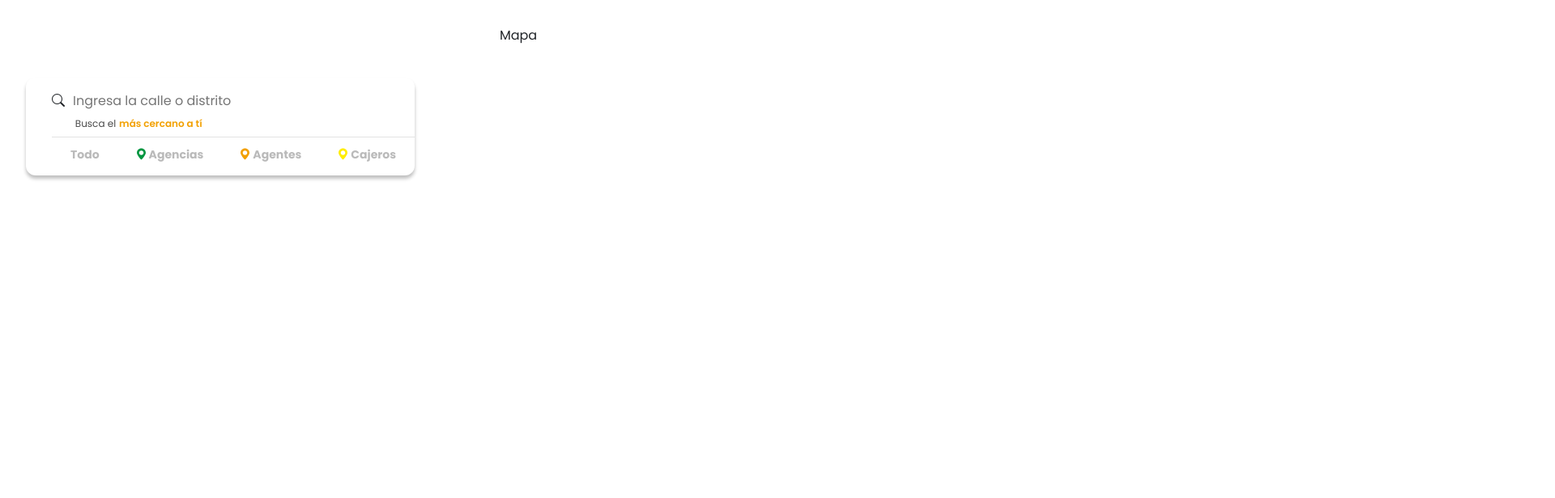
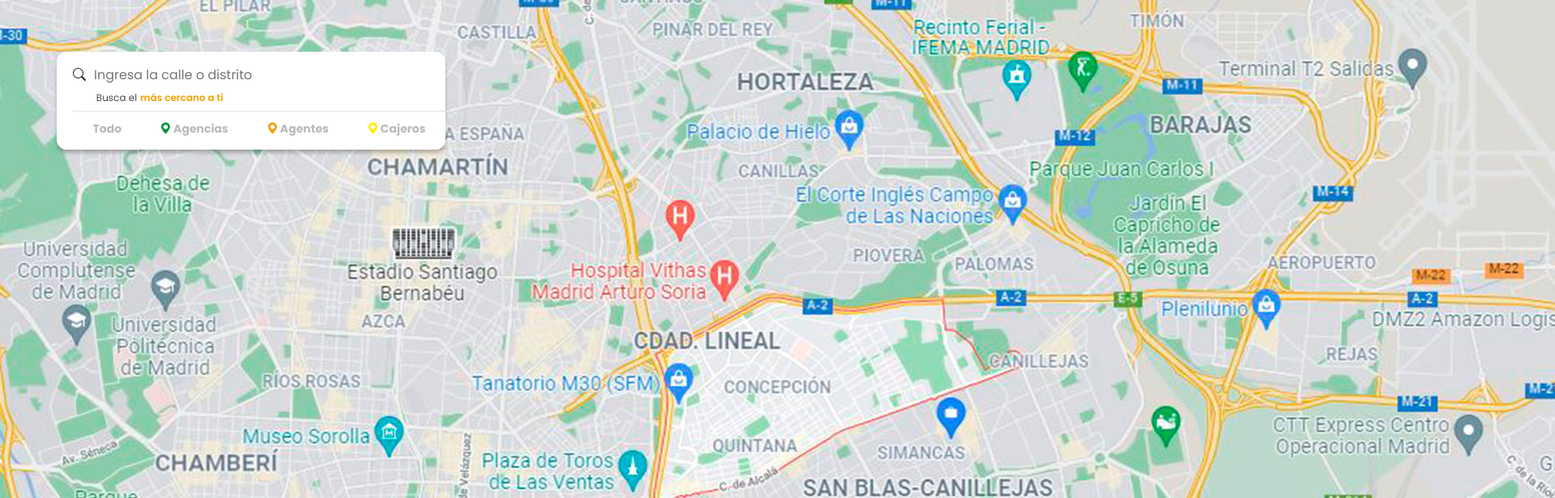
Before and after one commit to AlexandraValdez/MiBanco, a React (Vite) app in the folder mibanco/: page / in a window 1280 px wide. Shown: the top 616 px of the page at 81% size, 1920 px wide, since content can reach past the window. Built offline with nearby package versions, Linux system fonts and the light colour scheme; no server answers.

Commit message:
componente mapa, buscador responsive

```diff
--- a/mibanco/src/App.css
+++ b/mibanco/src/App.css
@@ -1,21 +1,19 @@
 #root {
   max-width: 1280px;
-  margin: 0 auto;
-  padding: 2rem;
+  /* margin: 0 auto; */
   text-align: center;
 }
 
 p {
   margin: 0;
 }
+
 /* mapa */
 
 .container-fluid {
-  margin-right: auto;
-  margin-left: auto;
+  margin: 0;
   padding-left: 0;
   padding-right: 0;
-  border: 1solid black;
   width: auto;
   height: auto;
 }
@@ -23,15 +21,17 @@
 /* Buscador */
 
 .buscador-container {
+  position: absolute;
   height: 96px;
   padding-left: 10px;
   padding-right: 10px;
-  margin-top: 16px;
+  margin-top: 64px;
   width: 94%;
-  margin-left: 3%;
+  margin-left: 70px;
   border-radius: 12px;
   transform: translateY(0px);
   transition: transform 0.5s ease;
+  background-color: white;
   box-shadow: 0px 4px 4px 0px rgba(0, 0, 0, 0.25);
 }
 
@@ -98,8 +98,7 @@
 
 /* media query buscador */
 
-@media (max-width: 768px) {
-  /* Oculta el elemento <p> en pantalla móvil */
+@media (max-width: 425px) {
   .text-content {
     display: none;
   }
@@ -111,8 +110,7 @@
     position: absolute;
     border-radius: 12px;
     height: 121px;
-    padding-left: 32px;
-    margin-left: auto;
+    padding-left: 20px;
     margin-top: 64px;
     padding-right: 0px;
   }
--- a/mibanco/src/App.jsx
+++ b/mibanco/src/App.jsx
@@ -49,9 +49,9 @@
     <>
       <Buscador />
       <Mapa />
-      {/* <BannerApp />
+      <BannerApp />
       <Contactanos />
-      <Siguenos /> */}
+      <Siguenos />
       {/* <Agencias /> */}
     </>
   );
--- a/mibanco/src/components/Buscador.jsx
+++ b/mibanco/src/components/Buscador.jsx
@@ -1,4 +1,4 @@
-import React, { useState } from "react";
+import { useState } from "react";
 import Agencias from "../assets/Agencias.svg";
 import Agentes from "../assets/Agentes.svg";
 import Cajeros from "../assets/Cajeros.svg";
--- a/mibanco/src/components/mapa.jsx
+++ b/mibanco/src/components/mapa.jsx
@@ -10,14 +10,16 @@
 //   return <div>Mapa</div>;
 // }
 
-
+import maps from "../assets/maps.jpg";
 
 const Mapa = () => {
   return (
-    <div className="container fluid">
-      Mapa
-    </div>
-  )
-}
+    <>
+      <div className="container-fluid">
+        <img src={maps} alt="" />
+      </div>
+    </>
+  );
+};
 
-export default Mapa
+export default Mapa;
--- a/mibanco/src/index.css
+++ b/mibanco/src/index.css
@@ -2,8 +2,8 @@
 
 *{
   font-family: Poppins;
-  /* margin: 0;
-  box-sizing: border-box; */
+  margin: 0;
+  box-sizing: border-box;
 }
 
 .border-down{
```
Also changed, not shown: mibanco/src/assets/maps.jpg (added).
